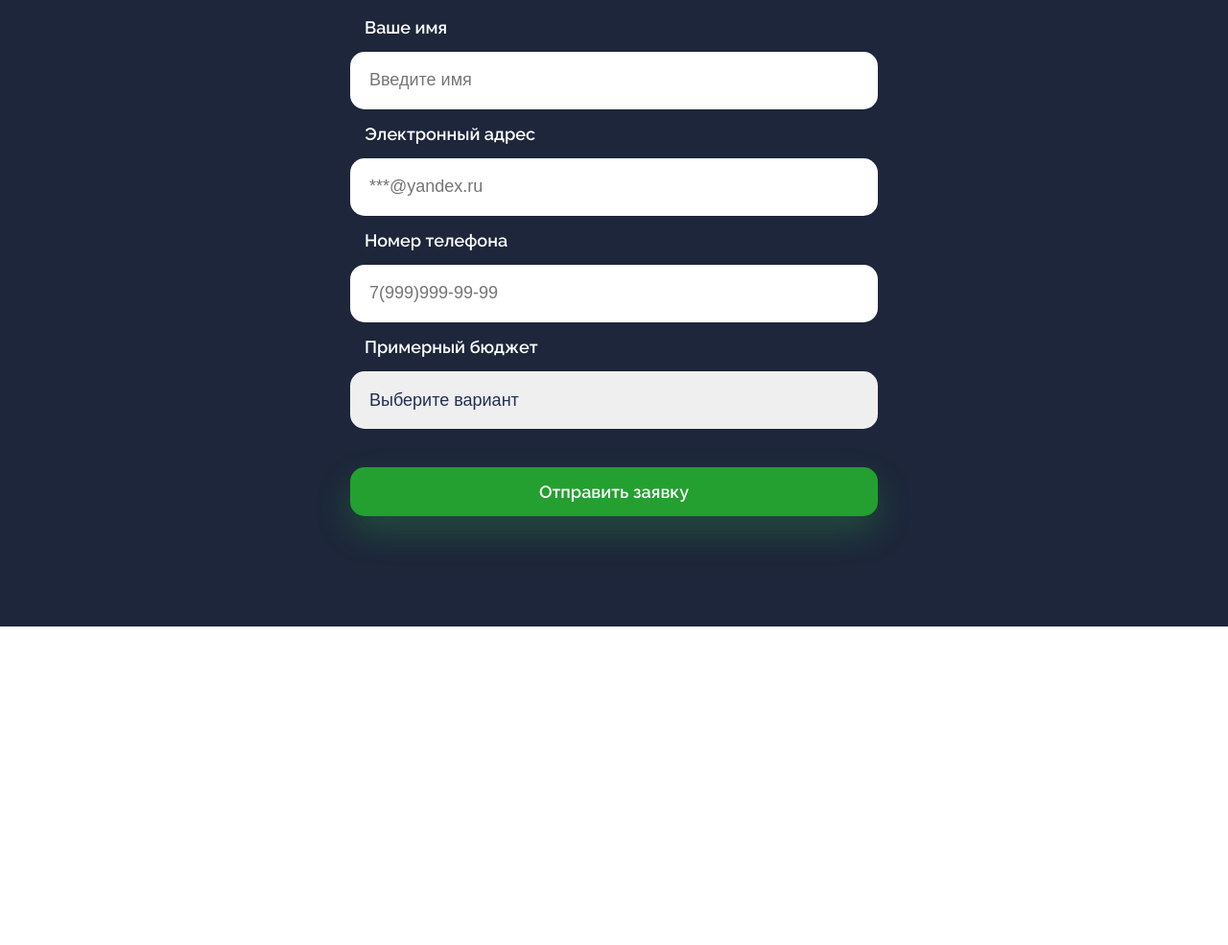
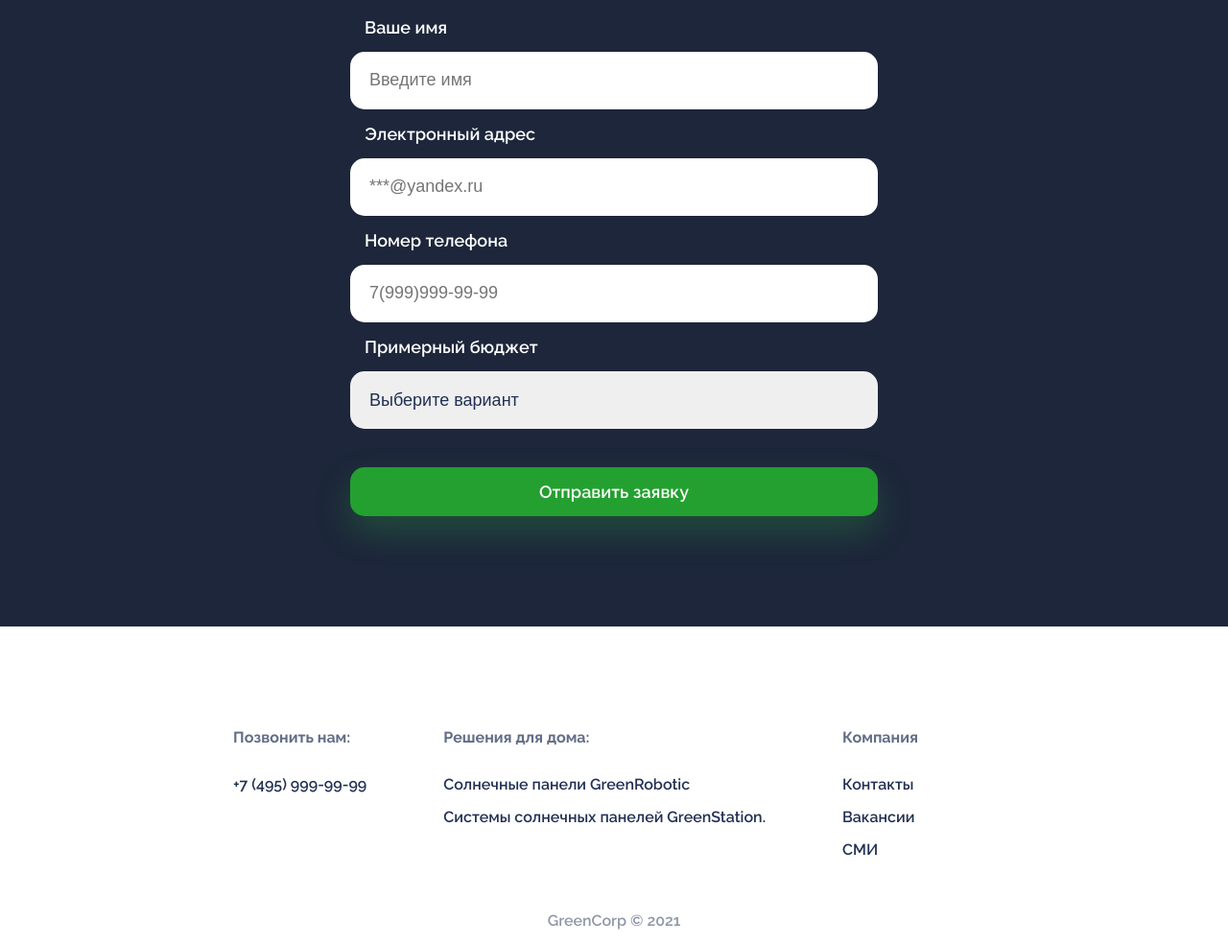
Before and after one commit to epuzip/green-corp-landing, a plain HTML site: page Index.html in a window 1280 px wide. Shown: the part 1246-2231 px from the top of the page at 96% size. Before the commit the page ends 1899 px from the top, so only its background shows below. Drawn offline with Linux system fonts and the light colour scheme.

Commit message:
Добавила подвал

```diff
--- a/Index.html
+++ b/Index.html
@@ -53,7 +53,35 @@
                 </div>
             </form>
         </div>
+    </section>
 
-    </section>
+    <footer>
+        <div class="footer__container">
+            <div class="footer__group">
+                <h3>Позвонить нам:</h3>
+                <div class="footer__links">
+                    <a href="tel:74959999999">+7 (495) 999-99-99</a>
+                </div>
+            </div>
+            <div class="footer__group">
+                <h3>Решения для дома:</h3>
+                <div class="footer__links">
+                    <a>Солнечные панели GreenRobotic </a>
+                    <a>Системы солнечных панелей GreenStation.</a>
+                </div>
+            </div>
+            <div class="footer__group">
+                <h3>Компания</h3>
+                <div class="footer__links">
+                    <a href="#">Контакты</a>
+                    <a href="#">Вакансии</a>
+                    <a href="#">СМИ</a>
+                </div>
+            </div>
+        </div>
+        <div class="footer__copyright">
+            <p>GreenCorp © 2021</p>
+        </div>
+    </footer>
 </body>
 </html>
--- a/style.css
+++ b/style.css
@@ -133,3 +133,32 @@ button:hover {
     transition: 3s ease-in;
     box-shadow: 0 16px 36px rgba(246 152 12 / 20%);
 }
+footer {
+    padding: 90px 20px 0 20px;
+    font-size: 16px;
+    font-weight: 600;
+}
+.footer__container {
+    display: flex;
+    justify-content: center;
+}
+.footer__copyright {
+    margin-top: 40px;
+    text-align: center;
+    opacity: 0.5;
+}
+.footer__group {
+    margin-right: 80px;
+}
+h3 {
+    font-size: 16px;
+    opacity: 0.7;
+    margin-bottom: 30px;
+}
+.footer__links {
+    display: flex;
+    flex-direction: column;
+}
+.footer__links a {
+    margin-bottom: 15px;
+}
```
